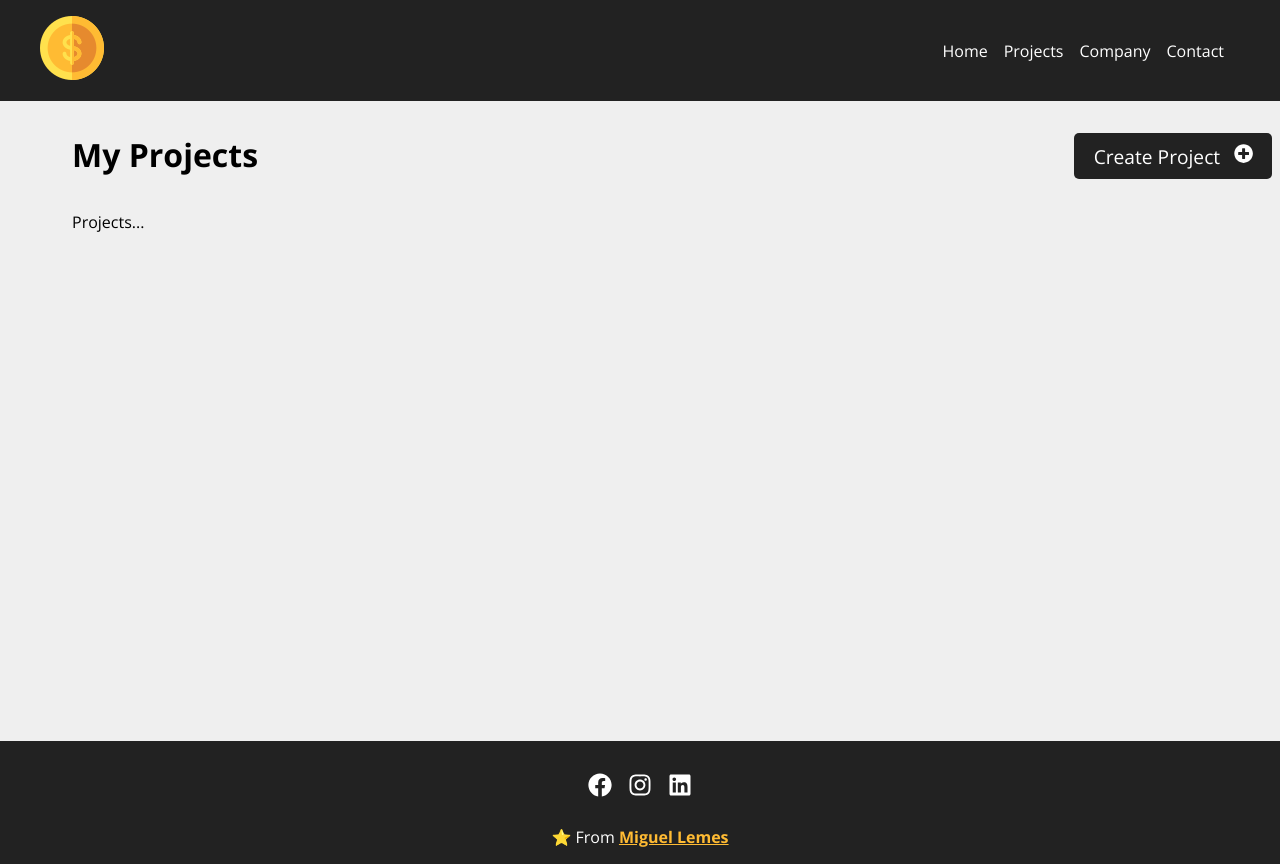
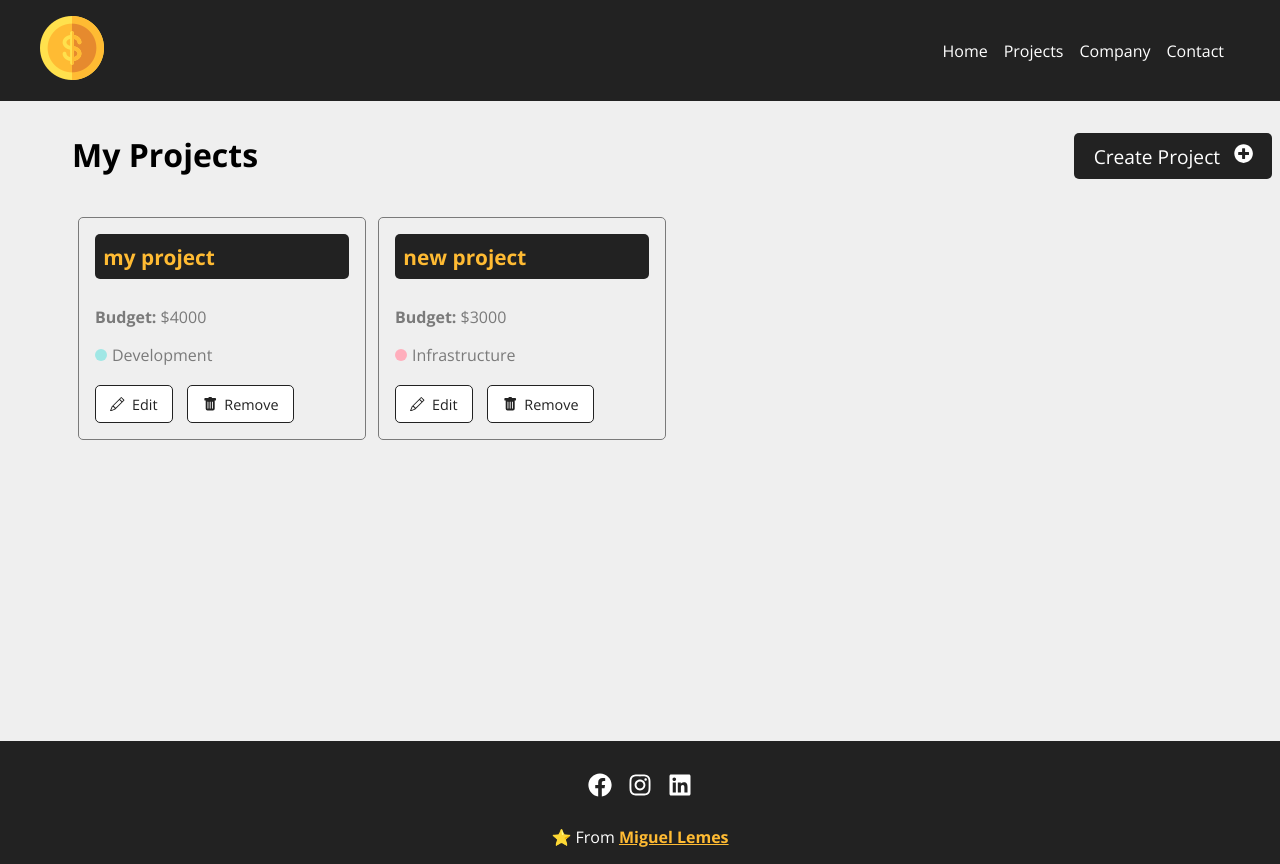
Before and after one commit to migueelzz/costs, a React (Create React App) app: page /projects in a window 1280 px wide. Shown: the top 864 px of the page. Built offline with nearby package versions, Linux system fonts and the light colour scheme; data requests are answered from the project's data file.

Commit message:
:sparkles: Introduce new features
rescuing projects from database and creating loader component

```diff
--- a/db.json
+++ b/db.json
@@ -10,6 +10,17 @@
       "cost": 0,
       "services": [],
       "id": 1
+    },
+    {
+      "name": "new project",
+      "budget": "3000",
+      "category": {
+        "id": "1",
+        "name": "Infrastructure"
+      },
+      "cost": 0,
+      "services": [],
+      "id": 2
     }
   ],
   "categories": [
--- /dev/null
+++ b/src/components/layout/Loading.js
@@ -0,0 +1,12 @@
+import loading from '../../img/loading.svg';
+import styles from './Loading.module.css';
+
+function Loading() {
+  return (
+    <div className={styles.loaderContainer}>
+      <img className={styles.loader} src={loading} alt="Loading" />
+    </div>
+  )
+}
+
+export default Loading;
--- /dev/null
+++ b/src/components/layout/Loading.module.css
@@ -0,0 +1,11 @@
+.loaderContainer{
+  width: 100%;
+  height: 100%;
+  display: flex;
+  justify-content: center;
+  align-items: center;
+}
+
+.loader {
+  width: 50px;
+}
--- a/src/components/pages/Projects.js
+++ b/src/components/pages/Projects.js
@@ -2,16 +2,41 @@ import { useLocation } from 'react-router-dom';
 
 import Message from '../layout/Message';
 import Container from '../layout/Container';
+import Loading from '../layout/Loading';
 import LinkButton from '../layout/LinkButton';
 
+import ProjectCard from '../project/ProjectCard';
+
 import styles from './Projects.module.css';
+import { useEffect, useState } from 'react';
 
 function Projects() {
+  const [ projects, setProjects ] = useState([]);
+  const [removeLoading, setRemoveLoading] = useState(false);
+
   const location = useLocation();
   let message = ''
   if(location.state) {
     message = location.state.message
   }
+
+  useEffect(() => {
+    setTimeout(() => {
+      fetch("http://localhost:5000/projects", {
+        method: "GET",
+        headers: {
+          'Content-Type': 'application/json',
+        },
+      })
+      .then(res => res.json())
+      .then((data) => {
+        console.log(data);
+        setProjects(data);
+        setRemoveLoading(true);
+      })
+      .catch(err => console.log(err));
+    }, 300)
+  }, [])
 
 
   return (
@@ -22,7 +47,20 @@ function Projects() {
       </div>
       {message && <Message type="success" msg={message} />}
       <Container customClass="start">
-        <p>Projects...</p>
+        {projects.length > 0 &&
+          projects.map((project) => (
+            <ProjectCard
+              id={project.id}
+              name={project.name}
+              budget={project.budget}
+              category={project.category.name}
+              key={project.id}
+              />
+          ))}
+          {!removeLoading && <Loading />}
+          {removeLoading && projects.length === 0 && (
+            <p>Sorry, there are no projects registered</p>
+          )}
       </Container>
     </div>
   )
--- /dev/null
+++ b/src/components/project/ProjectCard.js
@@ -0,0 +1,28 @@
+import { Link } from 'react-router-dom';
+
+import styles from './ProjectCard.module.css';
+import { BsPencil, BsFillTrashFill } from 'react-icons/bs';
+
+function ProjectCard({ id, name, budget, category, handleRemove }) {
+  return (
+    <div className={styles.projectCard}>
+      <h4>{name}</h4>
+      <p>
+        <span>Budget:</span> ${budget}
+      </p>
+      <p className={styles.categoryText}>
+        <span className={`${styles[category.toLowerCase()]}`}></span>{category}
+      </p>
+      <div className={styles.projectCardActions}>
+        <Link to="/">
+          <BsPencil /> Edit
+        </Link>
+        <button>
+          <BsFillTrashFill /> Remove
+        </button>
+      </div>
+    </div>
+  )
+}
+
+export default ProjectCard;
--- /dev/null
+++ b/src/components/project/ProjectCard.module.css
@@ -0,0 +1,88 @@
+.projectCard {
+  padding: 1em;
+  border: 1px solid #7a7a7a;
+  border-radius: 5px;
+  width: 24%;
+  margin: 0.5%;
+}
+
+.projectCard h4 {
+  background-color: #222;
+  color: #ffbb33;
+  border-radius: 5px;
+  padding: .4em;
+  margin-bottom: 1.3em;
+  font-size: 1.3em;
+}
+
+.projectCard p {
+  color: #7a7a7a;
+  margin-bottom: 1em;
+}
+
+.projectCard span {
+  font-weight: bold;
+}
+
+.categoryText {
+  display: flex;
+  align-items: center;
+}
+
+.categoryText span {
+  display: block;
+  width: 12px;
+  height: 12px;
+  border-radius: 50%;
+  background-color: #ccc;
+  margin-right: 5px;
+}
+
+.categoryText .infrastructure {
+  background-color: #ffaebc;
+}
+
+.categoryText .development {
+  background-color: #a0e7e5;
+}
+
+.categoryText .design {
+  background-color: #b4f8c8;
+}
+
+.categoryText .planning {
+  background-color: #fbe7c6;
+}
+
+.projectCardActions {
+  display: flex;
+  align-items: center;
+  margin-top: 1.2em;
+}
+
+.projectCardActions a,
+.projectCardActions button {
+  text-decoration: none;
+  border-radius: 5px;
+  background: #fff;
+  color: #222;
+  font-size: .9em;
+  padding: .6em 1em;
+  cursor: pointer;
+  margin-right: 1em;
+  border: 1px solid #222;
+  display: flex;
+  align-items: center;
+  justify-content: center;
+  transition: all .5s;
+}
+
+.projectCardActions svg {
+  margin-right: .5em;
+}
+
+.projectCardActions a:hover,
+.projectCardActions button:hover {
+  background-color: #222;
+  color: #ffbb33;
+}
```
